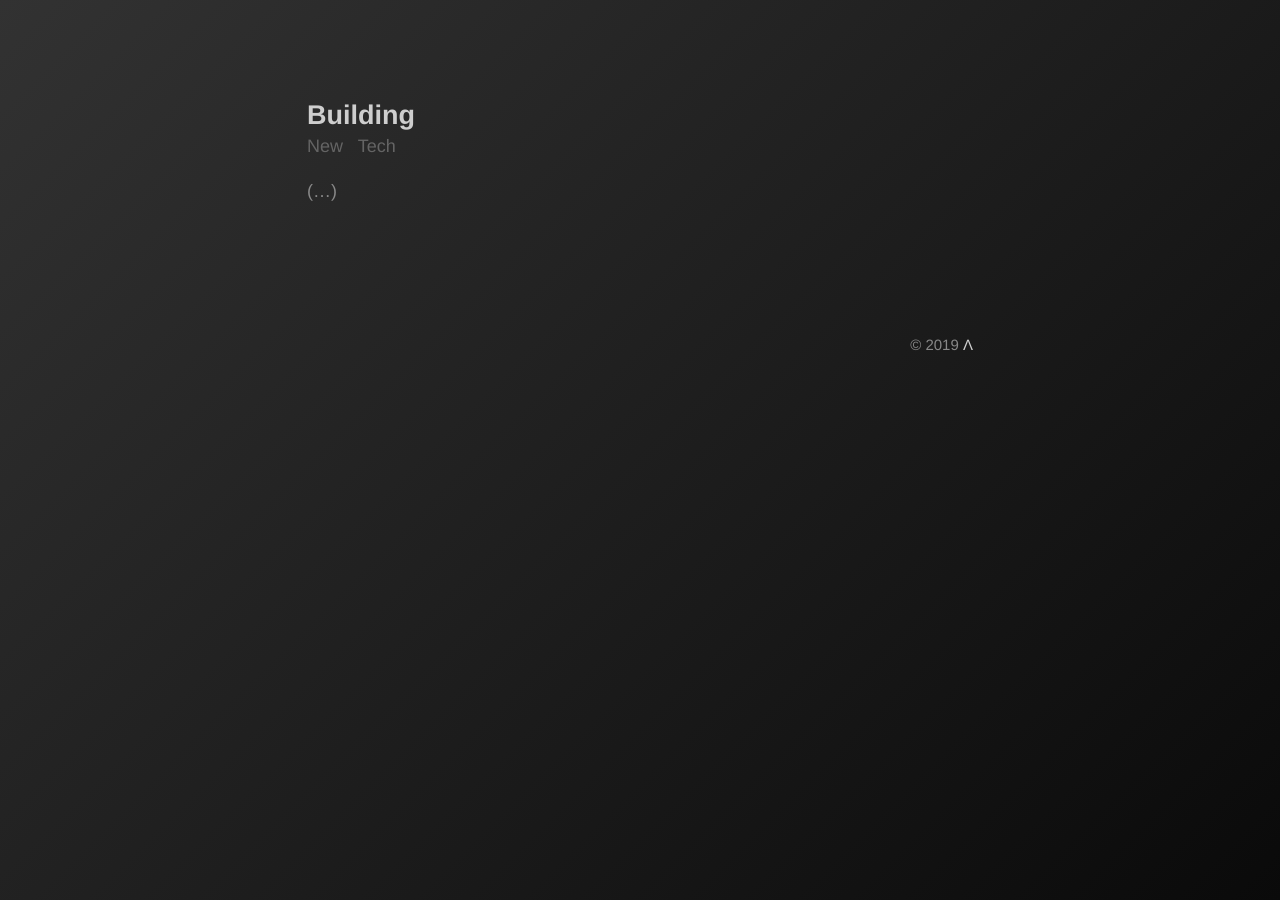
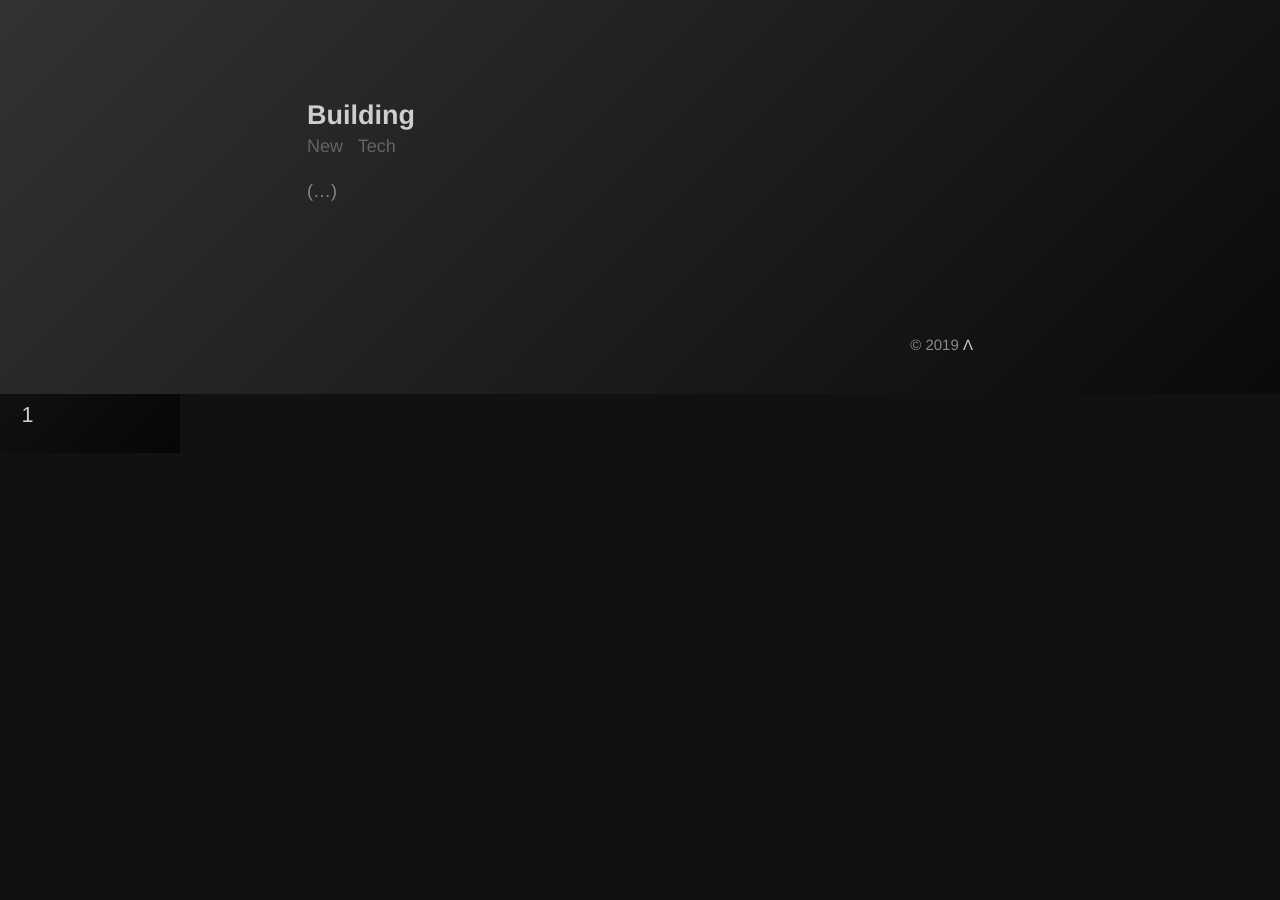
Before and after one commit to bonina/bonina.github.io, a Jekyll site: the page built from index.html, in a window 1280 px wide. Built offline with Jekyll 4.4.1, drawn with Linux system fonts in a browser that asks for light colours; the list of posts is cut into pages by our own code.

Commit message:
Update _layout.scss

```diff
--- a/_sass/_layout.scss
+++ b/_sass/_layout.scss
@@ -11,9 +11,11 @@
   display:inline-block;
   margin: 0;
   padding: 0;
-  min-height: 100vh;
+  //min-height: 100vh;
+  //min-width: 100%;
+  //height: 100%;
+  min-height: 100%;
   min-width: 100%;
-  height: 100%;
   //width: 100vw;
   //background-color: white;
   position: relative;
```
